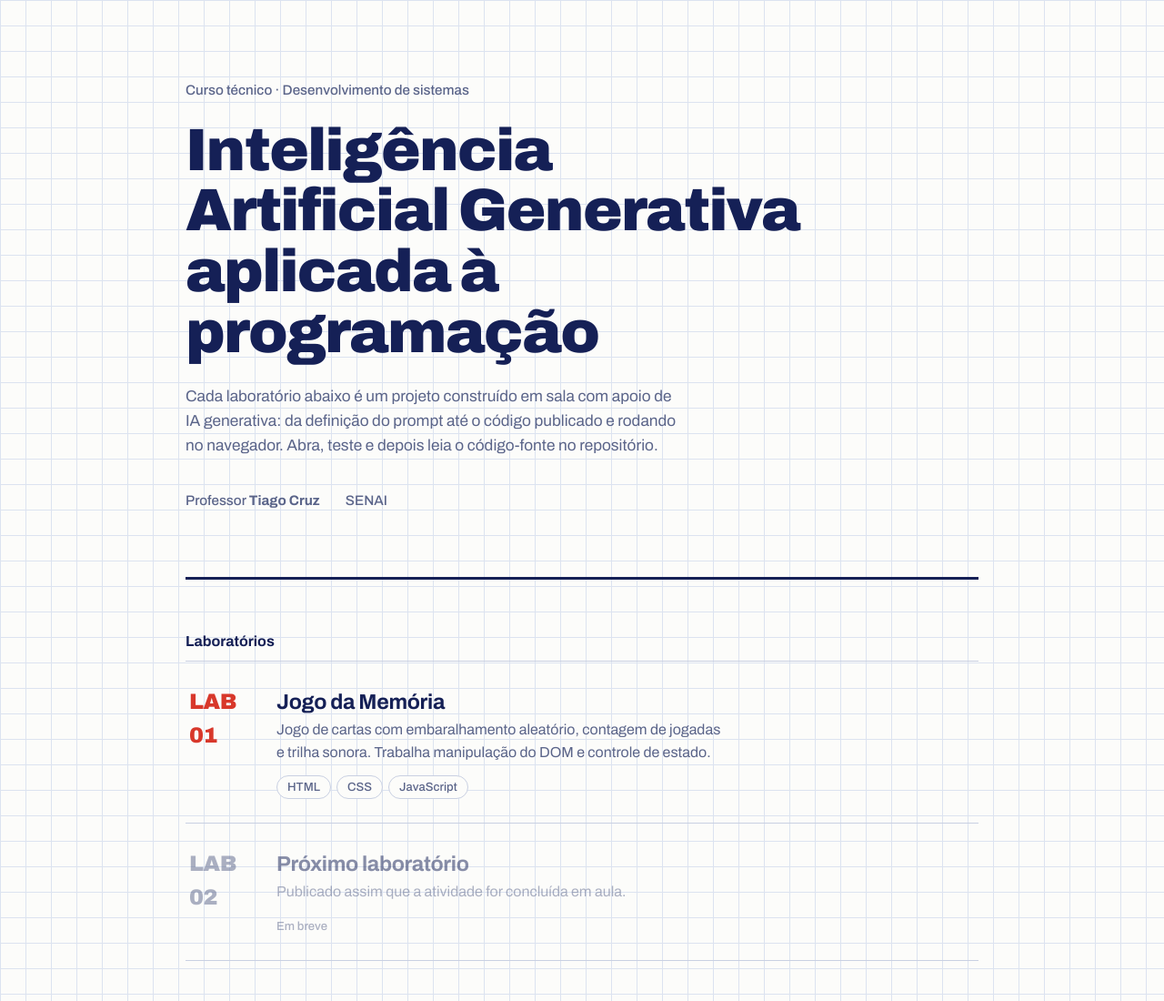
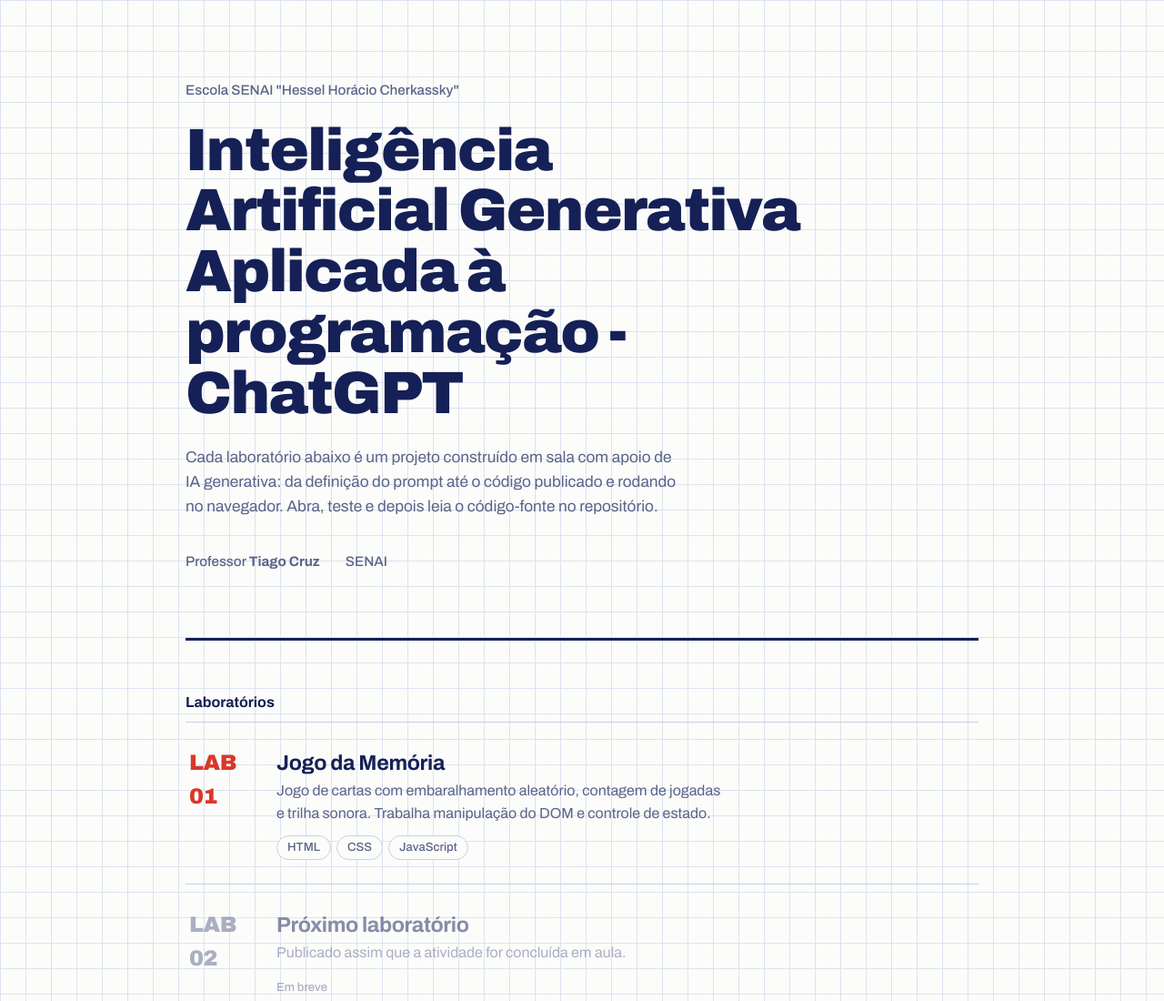
Before and after one commit to tiagucruz/Intelig-ncias-Artificiais-Generativas-Aplicada-a-Programa-o---ChatGPT, a plain HTML site: page index.html in a window 1280 px wide. Shown: the top 1100 px of the page at 91% size. Drawn offline with Linux system fonts and the light colour scheme.

Commit message:
Revise index.html content and structure
Updated the content and structure of the index.html file, including changes to the header, footer, and list of laboratories.

```diff
--- a/index.html
+++ b/index.html
@@ -211,8 +211,8 @@
 <div class="folha">
 
   <header>
-    <p class="disciplina">Curso técnico · Desenvolvimento de sistemas</p>
-    <h1>Inteligência Artificial Generativa aplicada à programação</h1>
+    <p class="disciplina">Escola SENAI "Hessel Horácio Cherkassky"</p>
+    <h1>Inteligência Artificial Generativa Aplicada à programação - ChatGPT</h1>
     <p class="resumo">
       Cada laboratório abaixo é um projeto construído em sala com apoio de IA generativa:
       da definição do prompt até o código publicado e rodando no navegador.
```
